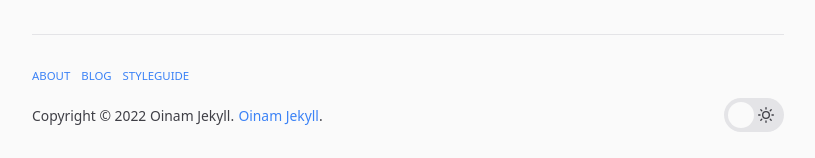
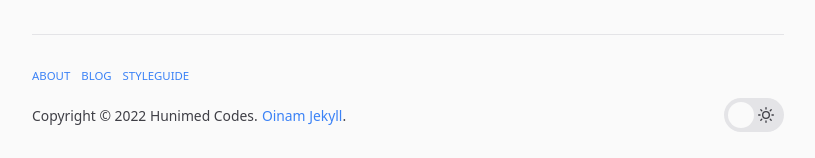
Before and after one commit to hunimedSEC/hunimed_codes, a Jekyll site: the page built from index.md, in a window 1280 px wide and 900 px high, scrolled down 2268 px. Shown: the part 739-897 px from the top of the window, without its empty margins (232-1047 px from the left). Built offline with Jekyll 4.4.1, drawn with Linux system fonts in a browser that asks for light colours; some of the changed text lies outside the part shown.

```diff
--- a/Gemfile
+++ b/Gemfile
@@ -1,2 +1,3 @@
 source "https://rubygems.org"
 gemspec
+gem "webrick", "~> 1.7"
--- a/_config.yml
+++ b/_config.yml
@@ -1,10 +1,10 @@
-title: Oinam Jekyll
+title: Hunimed Codes
 description: A simple, clean, and minimal Jekyll Theme.
 
 # Set this to your domain; baseurl is for the folder in your domain, if you have one -- `blog`.
 # you can leave both of them blank if you are deploying on a top-level domain.
-url: https://oinam.github.io
-baseurl: /oinam-jekyll
+url: https://tcrupi.github.io
+baseurl: /hunimed_codes
 
 # footer
 footer:
```
Also changed, not shown: Gemfile.lock.
